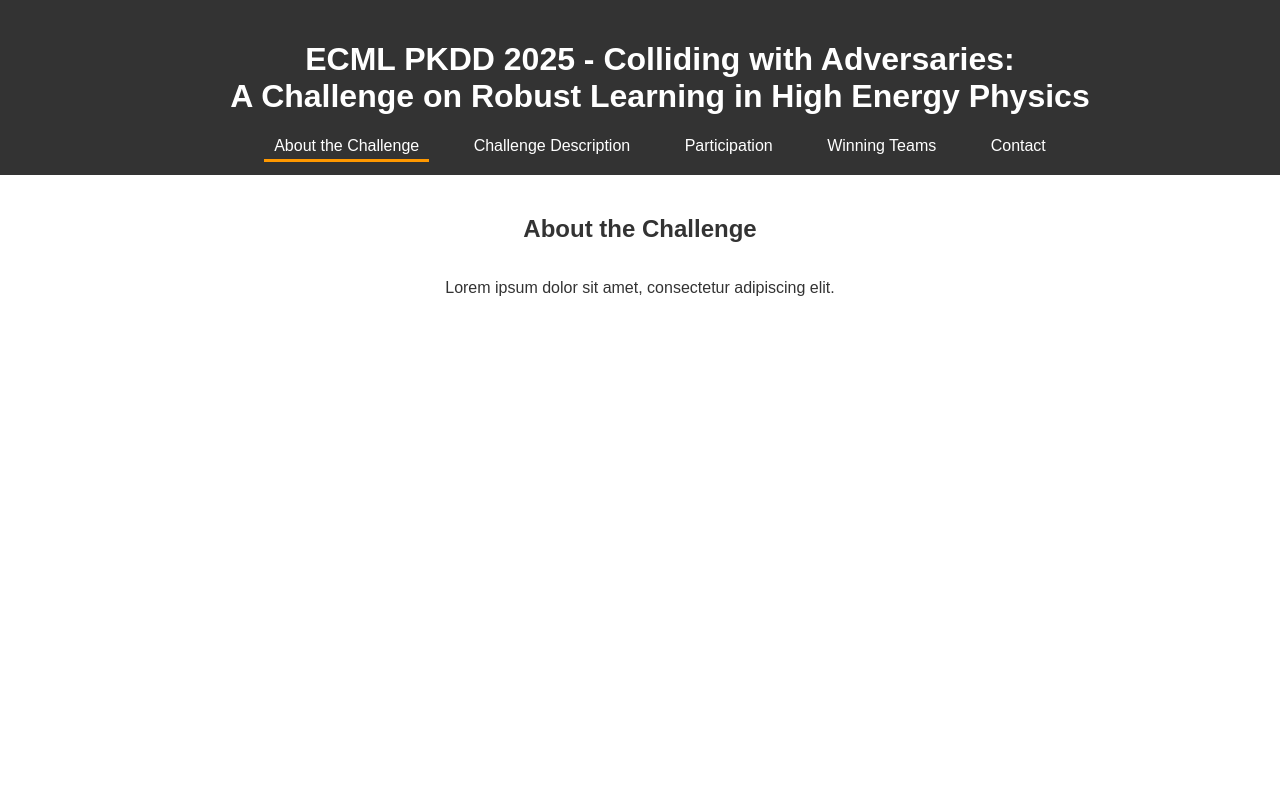
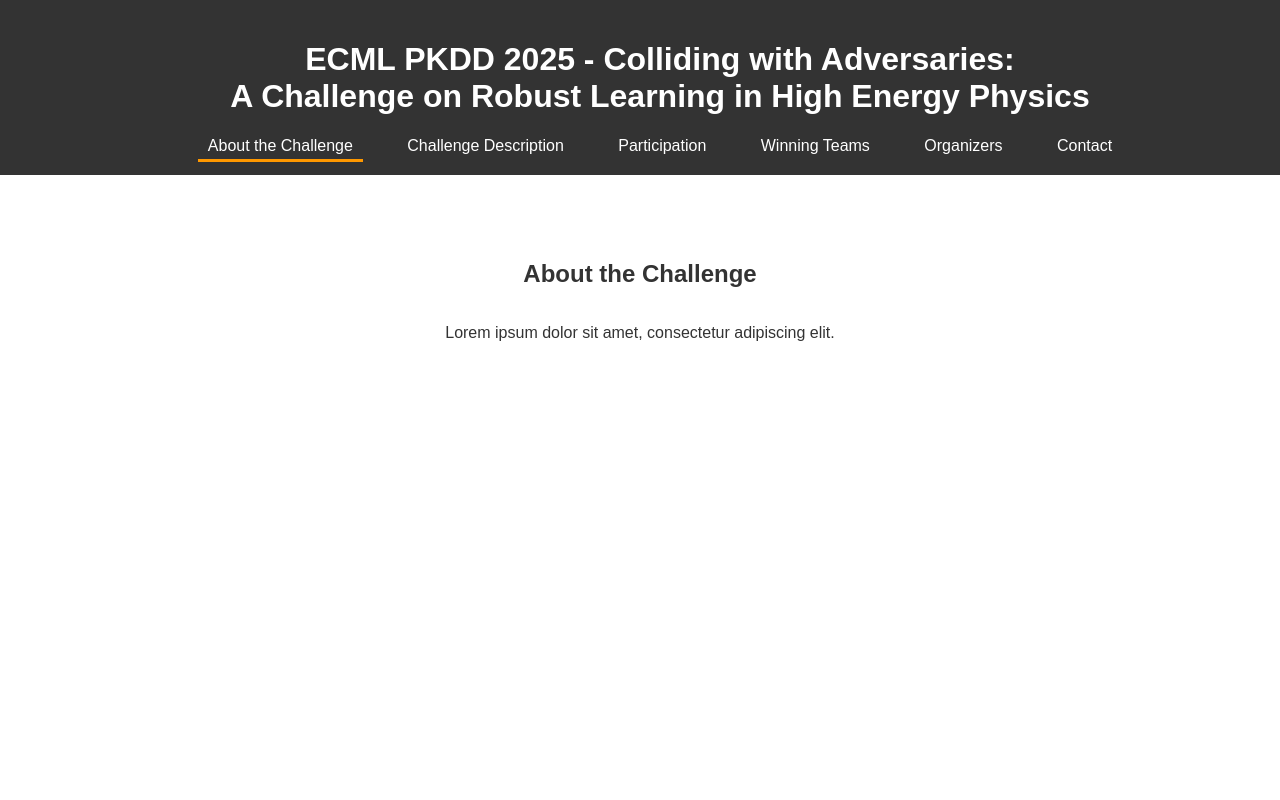
Before and after one commit to CollidingAdversaries/CollidingAdversaries.github.io, a plain HTML site: page index.html in a window 1280 px wide. Shown: the top 800 px of the page. Drawn offline with Linux system fonts and the light colour scheme.

Commit message:
Add more padding and organizers section

```diff
--- a/index.html
+++ b/index.html
@@ -15,6 +15,7 @@
                 <li><a href="#description" class="nav-link">Challenge Description</a></li>
                 <li><a href="#participation" class="nav-link">Participation</a></li>
                 <li><a href="#winning" class="nav-link">Winning Teams</a></li>
+                <li><a href="#organizers" class="nav-link">Organizers</a></li>
                 <li><a href="#contact" class="nav-link">Contact</a></li>
             </ul>
         </nav>
@@ -41,6 +42,11 @@
             <p>Lorem ipsum dolor sit amet, consectetur adipiscing elit.</p>
         </section>
 
+        <section id="organizers">
+            <h2>Organizers</h2>
+            <p>Lorem ipsum dolor sit amet, consectetur adipiscing elit.</p>
+        </section>
+
         <section id="contact">
             <h2>Contact</h2>
             <p>Lorem ipsum dolor sit amet, consectetur adipiscing elit.</p>
--- a/styles.css
+++ b/styles.css
@@ -76,7 +76,7 @@ section {
 }
 
 #about {
-    padding-top: 115px !important;
+    padding-top: 160px !important;
 }
 
 section:nth-child(even) {
```
